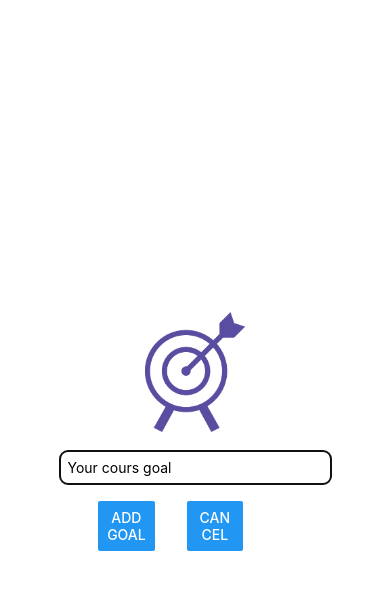
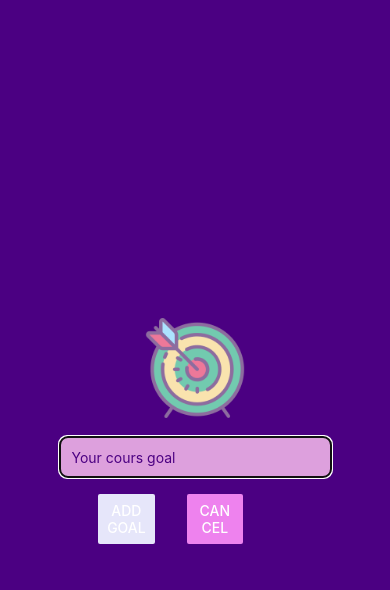
Before and after one commit to VitaKoval/app-react-native, a React Native app: screen / in a window 390 px wide. Both pictures are taken after a click on the button "ADD NEW GOAL". Shown: the top 590 px of the page. Built offline with nearby package versions, Linux system fonts and the light colour scheme.

Commit message:
style component

```diff
--- a/App.js
+++ b/App.js
@@ -31,12 +31,19 @@ export default function App() {
 
   return (
     <View style={styles.appContainer}>
-      <Button
-        title="Add New Goal"
-        color="#5e0acc"
-        onPress={startAddGoalHandle}
+      <View style={styles.buttonContainer}>
+        <Button
+          title="Add New Goal"
+          color="#DDA0DD"
+          onPress={startAddGoalHandle}
+        />
+      </View>
+
+      <GoalInput
+        onAddGoal={addGoalHandle}
+        visible={modalIsVisible}
+        onCancel={endAddGoalHandle}
       />
-      <GoalInput onAddGoal={addGoalHandle} visible={modalIsVisible} onCancel={endAddGoalHandle}/>
       <View style={styles.goalsContainer}>
         <FlatList
           data={courseGoal}
@@ -59,10 +66,18 @@ export default function App() {
 const styles = StyleSheet.create({
   appContainer: {
     flex: 1,
-    paddingTop: 55,
+    // paddingTop: 55,
     paddingHorizontal: 16,
   },
   goalsContainer: {
     flex: 5,
+    padding: 22,
+    backgroundColor: "#4B0082",
+    borderTopLeftRadius: 35,
+    borderTopRightRadius: 35,
   },
+  buttonContainer: {
+    marginTop: 85,
+    marginBottom: 25,
+  }
 });
--- a/app.json
+++ b/app.json
@@ -6,6 +6,7 @@
     "orientation": "portrait",
     "icon": "./assets/icon.png",
     "userInterfaceStyle": "light",
+    "backgroundColor": "#800080",
     "splash": {
       "image": "./assets/splash.png",
       "resizeMode": "contain",
--- a/components/GoalInput.js
+++ b/components/GoalInput.js
@@ -25,10 +25,10 @@ function GoalInput(props) {
         />
         <View style={styles.buttonContainer}>
           <View  style={styles.button}>
-            <Button title="Add goal" onPress={addGoalHandle} />
+            <Button title="Add goal" color='#E6E6FA' onPress={addGoalHandle} />
           </View>
           <View style={styles.button}>
-            <Button title="Cancel" onPress={props.onCancel}/>
+            <Button title="Cancel" color='#EE82EE' onPress={props.onCancel}/>
           </View>
         </View>
 
@@ -45,14 +45,18 @@ const styles = StyleSheet.create({
     flexDirection: 'column',
     alignItems: "center",
     justifyContent: "center",
+    backgroundColor: "#4B0082"
   },
   textInput: {
     width: "70%",
-    padding: 8,
-    borderColor: "#cccccc",
+    height: '5%',
+    padding: 12,
+    borderColor: "#DDA0DD",
     borderWidth: 1,
     borderRadius: 8,
     marginBottom: 16,
+    backgroundColor: '#DDA0DD',
+    color: '#4B0082',
   },
   buttonContainer: {
     flexDirection: 'row'
@@ -63,7 +67,8 @@ const styles = StyleSheet.create({
   },
   image: {
     width: 100,
-    height: 120,
+    height: 100,
     margin: 18,
+    resizeMode: 'contain',
   }
 });
--- a/components/GoalItem.js
+++ b/components/GoalItem.js
@@ -18,17 +18,16 @@ export default GoalItem;
 
 const styles = StyleSheet.create({
   goalItem: {
-    margin: 8,
-
     borderRadius: 6,
-    backgroundColor: "#5e0acc",
+    marginBottom: 8,
+    backgroundColor: "#9370DB",
   },
   goaltext: {
-    color: "white",
-    padding: 8,
+    color: "#E6E6FA",
+    padding: 12,
   },
   pressedItem: {
-    backgroundColor: "#210644",
+    backgroundColor: "#FF00FF",
     borderRadius: 6,
   }
 });
```
Also changed, not shown: assets/image/goal.png, 1 other file (tests, documents, lock files or other folders).
